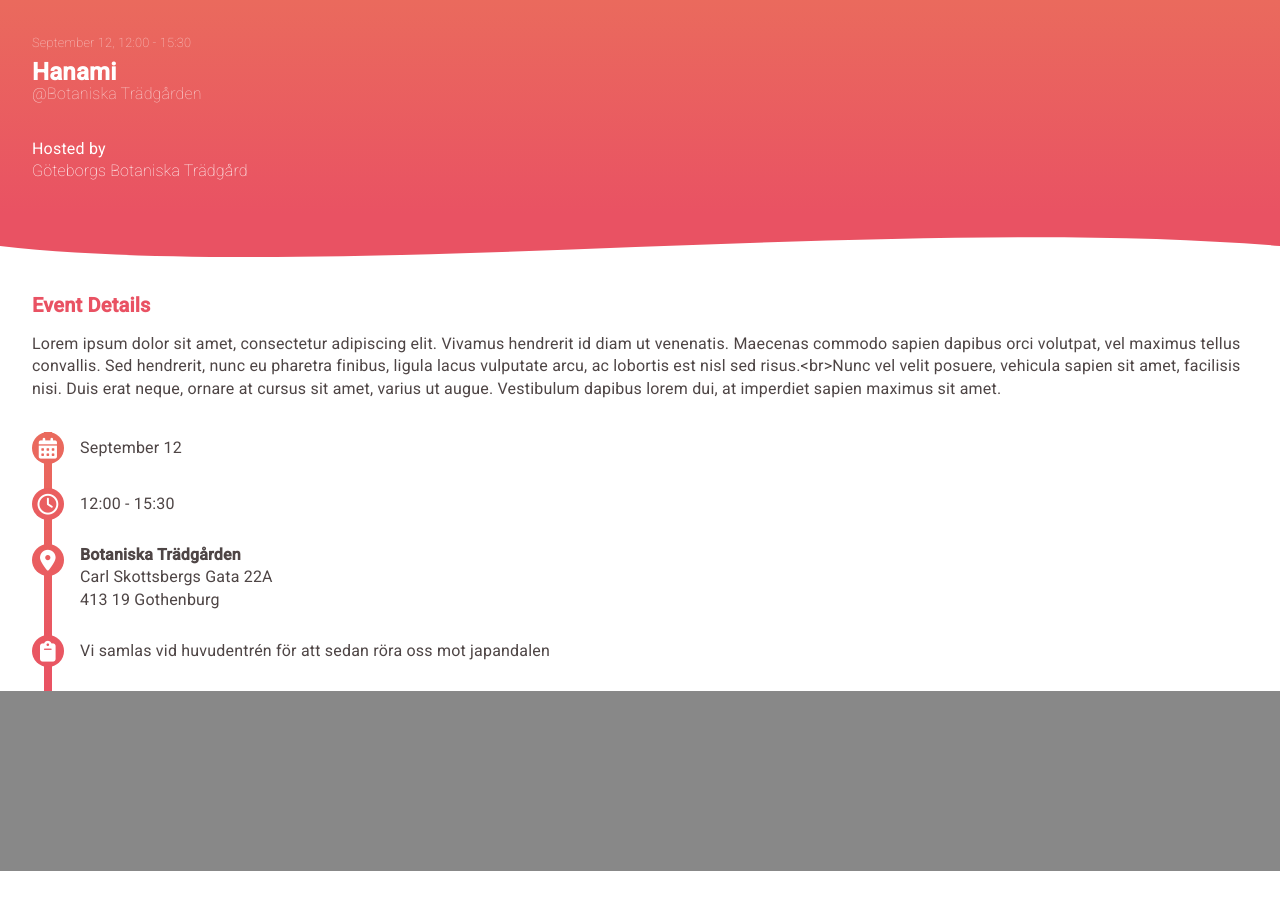
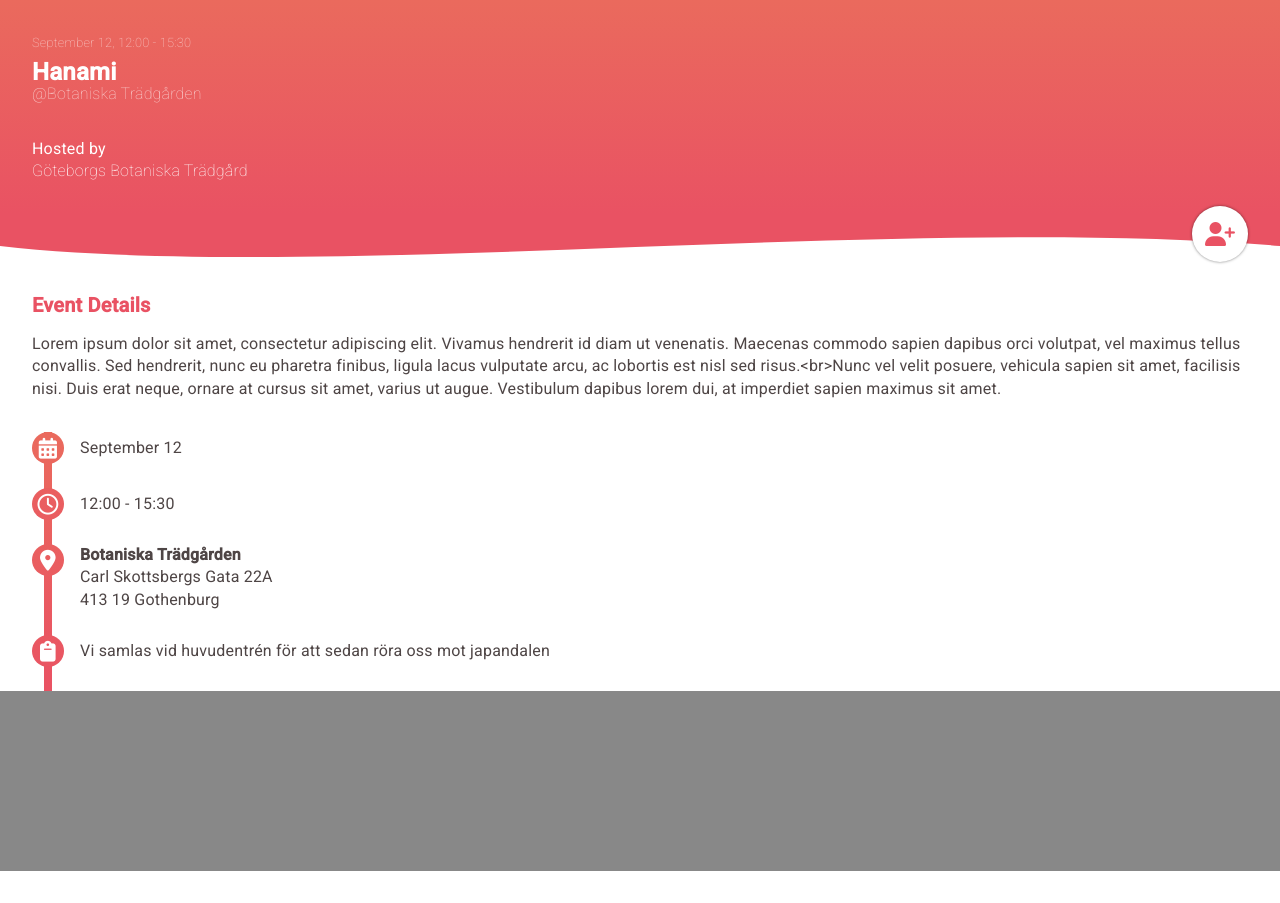
Before and after one commit to jensengbg-johanna-jansson/meetup-ind-assignment, a Vue app: page /#/event/1 in a window 1280 px wide. Built offline with nearby package versions, Linux system fonts and the light colour scheme.

Commit message:
Add addButton to Event

```diff
--- a/src/views/Event.vue
+++ b/src/views/Event.vue
@@ -7,10 +7,12 @@
 
             <p class="event-info-heading">Hosted by</p>
             <p class="event-info-host">{{ eventData.host }}</p>
+
+            <addButton class="event-info-join-button" :hasJoined="false" :hasEnded="false" />
         </article>
-            <svg viewBox="0 0 500 150" preserveAspectRatio="none">
-                <path d="M0.00,49.98 C147.85,150.48 373.59,-64.63 500.00,49.98 L500.00,150.00 L0.00,150.00 Z" style="stroke: none;"></path>
-            </svg>
+        <svg viewBox="0 0 500 150" preserveAspectRatio="none">
+            <path d="M0.00,49.98 C147.85,150.48 373.59,-64.63 500.00,49.98 L500.00,150.00 L0.00,150.00 Z" style="stroke: none;"></path>
+        </svg>
 
         <article class="event-details">
             <h2 class="event-details-heading">Event Details</h2>
@@ -23,10 +25,13 @@
 
 <script>
 import locationDetails from '@/components/locationDetails.vue';
+import addButton from '@/components/ui-components/addButton.vue';
+
 export default {
     name: 'Event',
     components: {
-        locationDetails
+        locationDetails,
+        addButton
     },
     data() {
         return {
@@ -79,6 +84,7 @@
             height: 3rem;
             width: 100%;
             transform: scale(-1, -1);
+            z-index: -1;
         }
         path {
             fill: $pink;
@@ -91,6 +97,7 @@
             padding: 2rem;
             color: #ffffff;
             @include gradient(0deg);
+            position: relative;
 
             &-title {
                 font-size: 1.5rem;
@@ -111,6 +118,11 @@
             }
             &-host {
                 font-weight: 100;
+            }
+            &-join-button {
+                position: absolute;
+                right: 2rem;
+                bottom: -3rem;
             }
         }
 
```
